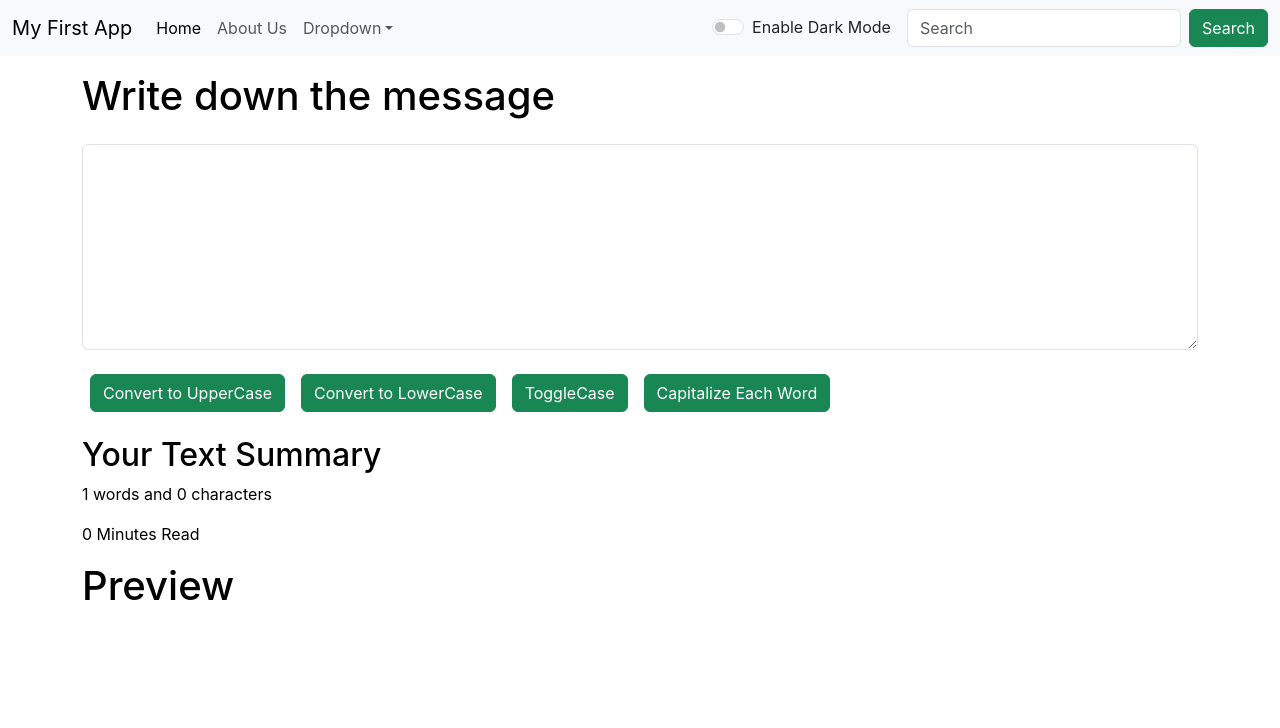
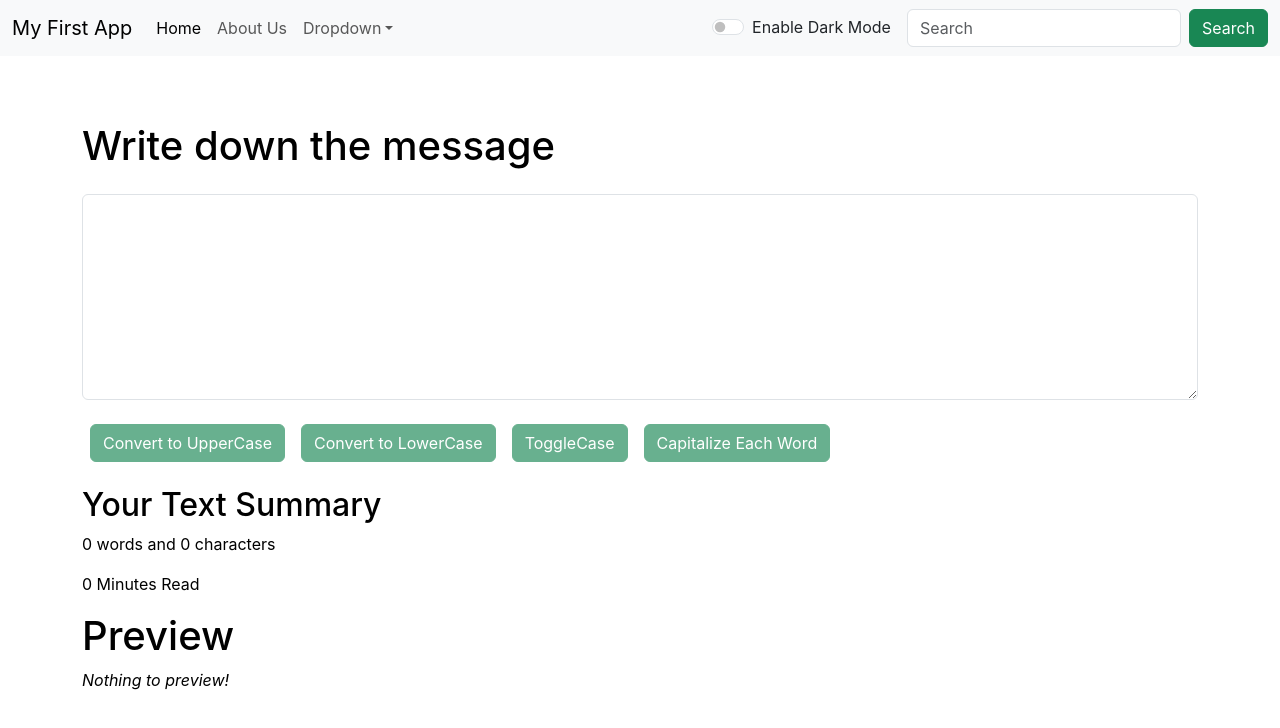
Before and after one commit to neeraj-kumarr/React, a React (Create React App) app in the folder my-app/: page / in a window 1280 px wide. Shown: the top 728 px of the page. Built offline with nearby package versions, Linux system fonts and the light colour scheme.

Commit message:
Fixed Issues

```diff
--- a/my-app/src/App.js
+++ b/my-app/src/App.js
@@ -58,11 +58,11 @@ function App() {
         <Navbar title='My First App' aboutTitle="About Us" mode={mode} toggleMode={toggleMode} />
         <Alert alert={alert} />
 
+
         <Routes>
-          <Route exact path="/about" element={<About />} />
-          <Route exact path="/" element={<TextForm showAlert={showAlert} heading="Write down the message " mode={mode} />}>
+          <Route exact path="/about" element={<About mode={mode} />} />
+          <Route exact path="/" element={<TextForm showAlert={showAlert} heading="Write down the message " mode={mode} />} />
 
-          </Route>
 
         </Routes>
 
--- a/my-app/src/Components/About.js
+++ b/my-app/src/Components/About.js
@@ -1,44 +1,50 @@
 import React, { useState } from 'react'
 
-export default function About() {
+export default function About(props) {
 
     // Initial State of Mystyle will be like this
-    const [myStyle, setMyStyle] = useState({
-        color: 'black',
-        backgroundColor: 'white'
-    })
+    // const [myStyle, setMyStyle] = useState({
+    //     color: 'black',
+    //     backgroundColor: 'white'
+    // })
 
-    const [myBtn, myBtnStyle] = useState({
-        color: 'white',
-        content: 'Enable Dark mode',
-    })
+    let myStyle = {
+        color: props.mode === 'dark' ? 'white' : 'black',
+        backgroundColor: props.mode === 'dark' ? 'black' : 'white'
 
-    const [myButton, myBtnText] = useState("Enable Dark Mode")
+    }
 
-    const toggleCase = () => {
-        if (myStyle.color === 'white') {
-            setMyStyle({
-                color: 'black',
-                backgroundColor: 'white',
-            })
-            myBtnStyle({
-                backgroundColor: 'black',
-                color: 'white',
-            });
-            myBtnText("Enable Dark Mode")
-        }
-        else {
-            setMyStyle({
-                color: 'white',
-                backgroundColor: 'black'
-            })
-            myBtnStyle({
-                backgroundColor: 'white',
-                color: 'black',
-            });
-            myBtnText("Enable Light Mode")
-        }
-    }
+    // const [myBtn, myBtnStyle] = useState({
+    //     color: 'white',
+    //     content: 'Enable Dark mode',
+    // })
+
+    // const [myButton, myBtnText] = useState("Enable Dark Mode")
+
+    // const toggleCase = () => {
+    //     if (myStyle.color === 'white') {
+    //         setMyStyle({
+    //             color: 'black',
+    //             backgroundColor: 'white',
+    //         })
+    //         myBtnStyle({
+    //             backgroundColor: 'black',
+    //             color: 'white',
+    //         });
+    //         myBtnText("Enable Dark Mode")
+    //     }
+    //     else {
+    //         setMyStyle({
+    //             color: 'white',
+    //             backgroundColor: 'black'
+    //         })
+    //         myBtnStyle({
+    //             backgroundColor: 'white',
+    //             color: 'black',
+    //         });
+    //         myBtnText("Enable Light Mode")
+    //     }
+    // }
 
     return (
         <div className='container my-5' style={myStyle}>
@@ -81,9 +87,9 @@ export default function About() {
                     </div>
                 </div>
             </div>
-            <div className="container my-3">
+            {/* <div className="container my-3">
                 <button type="button" onClick={toggleCase} style={myBtn} className="btn btn-dark mb-3" >{myButton}</button>
-            </div>
+            </div> */}
 
         </div>
     )
--- a/my-app/src/Components/Alert.js
+++ b/my-app/src/Components/Alert.js
@@ -2,9 +2,11 @@ import React from 'react'
 
 export default function Alert(props) {
     return (
-        props.alert && <div className={`alert alert-${props.alert.type} alert-dismissible fade show`} role="alert">
-            <strong>{props.alert.type}</strong>: {props.alert.msg}
-            <button type="button" className="btn-close" data-bs-dismiss="alert" aria-label="Close"></button>
-        </div >
+        <div style={{ height: '50px' }}>
+            {props.alert && <div className={`alert alert-${props.alert.type} alert-dismissible fade show`} role="alert">
+                <strong>{props.alert.type}</strong>: {props.alert.msg}
+                <button type="button" className="btn-close" data-bs-dismiss="alert" aria-label="Close"></button>
+            </div >}
+        </div>
     )
 }
--- a/my-app/src/Components/TextForm.js
+++ b/my-app/src/Components/TextForm.js
@@ -63,23 +63,21 @@ export default function TextForm(props) {
                         id="exampleFormControlTextarea1" rows="8">
                     </textarea>
                 </div>
-                <button className="btn btn-success my-2 mx-2" onClick={handleUpClick}>Convert to UpperCase</button>
-                <button className="btn btn-success my-2 mx-2" onClick={handleLowClick}>Convert to LowerCase</button>
-                <button className="btn btn-success my-2 mx-2" onClick={toggleCase}>ToggleCase</button>
-                <button className="btn btn-success my-2 mx-2" onClick={titleCase}>Capitalize Each Word</button>
+                <button disabled={text.length === 0} className="btn btn-success my-2 mx-2" onClick={handleUpClick}>Convert to UpperCase</button>
+                <button disabled={text.length === 0} className="btn btn-success my-2 mx-2" onClick={handleLowClick}>Convert to LowerCase</button>
+                <button disabled={text.length === 0} className="btn btn-success my-2 mx-2" onClick={toggleCase}>ToggleCase</button>
+                <button disabled={text.length === 0} className="btn btn-success my-2 mx-2" onClick={titleCase}>Capitalize Each Word</button>
             </div>
 
             <div className="container" style={{ color: props.mode === 'dark' ? 'whitesmoke' : 'black' }}>
                 <h2  >Your Text Summary</h2>
-                {/* <p>{text.trim().split(' ').length} words and {text.trim().length} characters</p> */}
-                <p>{text.trim().length > 1 ? text.split(' ').length - 1 : text.trim().split(' ').length} words and {text.trim().length} characters</p>
+                <p>{text.trim().split(' ').filter((e) => { return e.length !== 0 }).length} words and {text.trim().length} characters</p>
 
                 {/* if the time is less than 1 min, convert into seconds */}
 
                 <p> {(1 / 125) * text.length} Minutes Read</p>
                 <h1>Preview</h1>
-                <p><i>{text}</i></p>
-
+                <p><i>{text.length > 0 ? text : "Nothing to preview!"}</i></p>
             </div>
         </div>
     )
```
